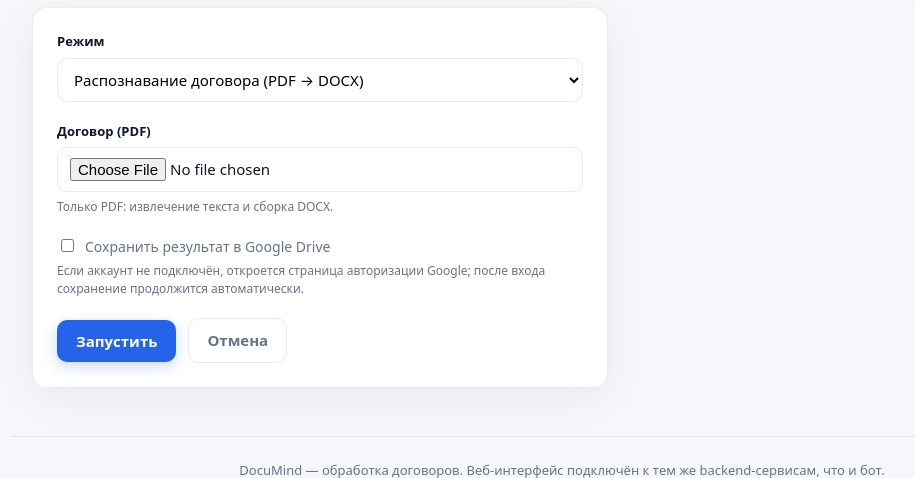
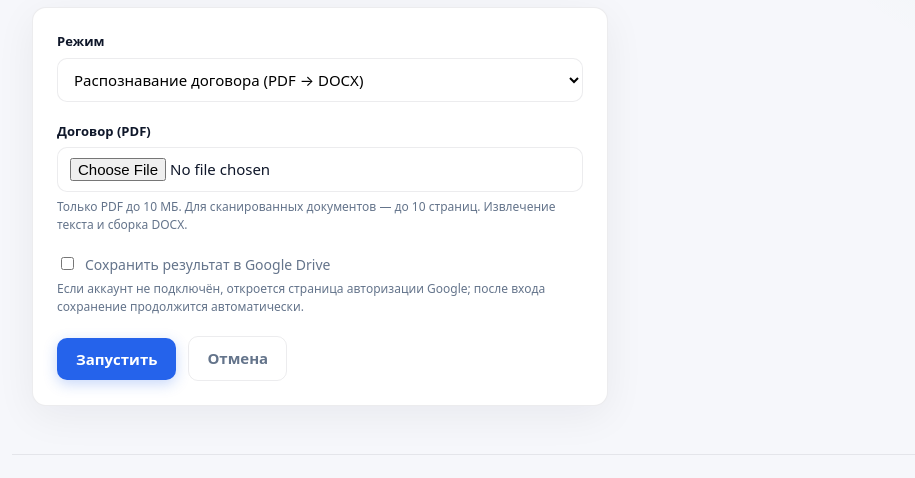
Before and after one commit to rustlung/pdf_contract_analyzer, a FastAPI app: page /web/upload in a window 1280 px wide. Shown: the part 215-693 px from the top of the page, without its empty margins (78-993 px from the left). Run offline with FastAPI, Linux system fonts and the light colour scheme.

Commit message:
docs: add PDF limit hints and document web constraints

```diff
--- a/web/templates/upload.html
+++ b/web/templates/upload.html
@@ -31,7 +31,7 @@
     <div class="dm-field" id="file2-wrap" hidden>
       <label class="dm-label" for="file2" id="file2-label">Договор 2</label>
       <input class="dm-input" type="file" id="file2" name="file2" />
-      <p class="dm-hint" id="file2-hint">Укажите два договора для сравнения (PDF или DOCX).</p>
+      <p class="dm-hint" id="file2-hint">Укажите два договора для сравнения (PDF или DOCX). PDF — до 10 МБ; для сканированных документов — до 10 страниц.</p>
     </div>
 
     <div class="dm-field">
@@ -85,7 +85,7 @@
       file1.setAttribute("accept", ".pdf,.docx");
       file2.setAttribute("accept", ".pdf,.docx");
       file2Hint.style.display = "";
-      file1Hint.textContent = "Форматы: PDF или DOCX.";
+      file1Hint.textContent = "Форматы: PDF или DOCX. PDF — до 10 МБ; для сканированных документов — до 10 страниц.";
       if (returnWrap) returnWrap.hidden = true;
     } else if (isRecognize) {
       file1Label.textContent = "Договор (PDF)";
@@ -93,7 +93,7 @@
       file2.required = false;
       file2.value = "";
       file1.setAttribute("accept", ".pdf");
-      file1Hint.textContent = "Только PDF: извлечение текста и сборка DOCX.";
+      file1Hint.textContent = "Только PDF до 10 МБ. Для сканированных документов — до 10 страниц. Извлечение текста и сборка DOCX.";
       file2Hint.style.display = "none";
       if (returnWrap) returnWrap.hidden = true;
     } else {
@@ -102,7 +102,7 @@
       file2.required = false;
       file2.value = "";
       file1.setAttribute("accept", ".pdf,.docx");
-      file1Hint.textContent = "Форматы: PDF или DOCX.";
+      file1Hint.textContent = "Форматы: PDF или DOCX. PDF — до 10 МБ; для сканированных документов — до 10 страниц.";
       file2Hint.style.display = "none";
       if (returnWrap) returnWrap.hidden = false;
     }
```
Also changed, not shown: tests/test_web_document_limits.py (+11 -0 lines), README.md.
